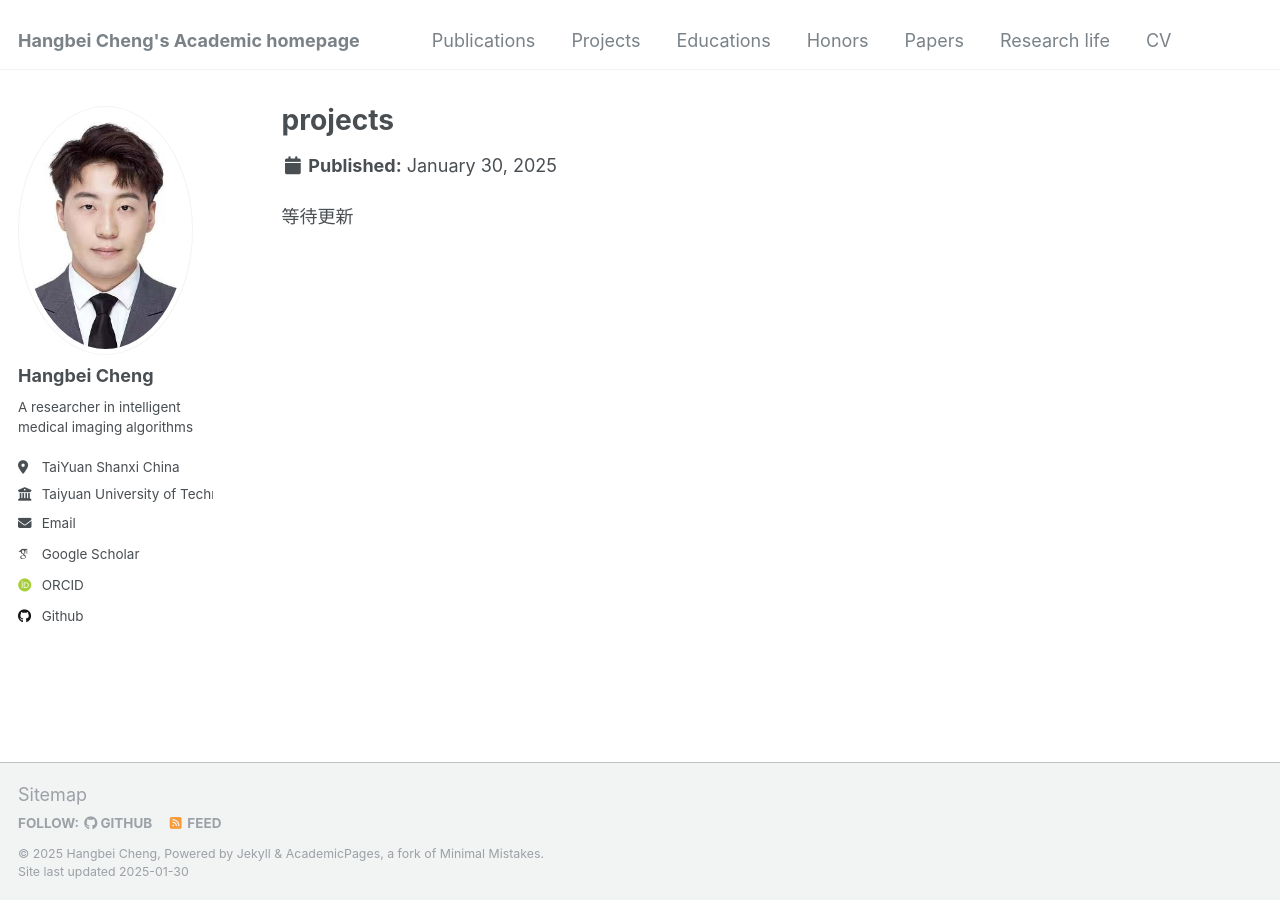
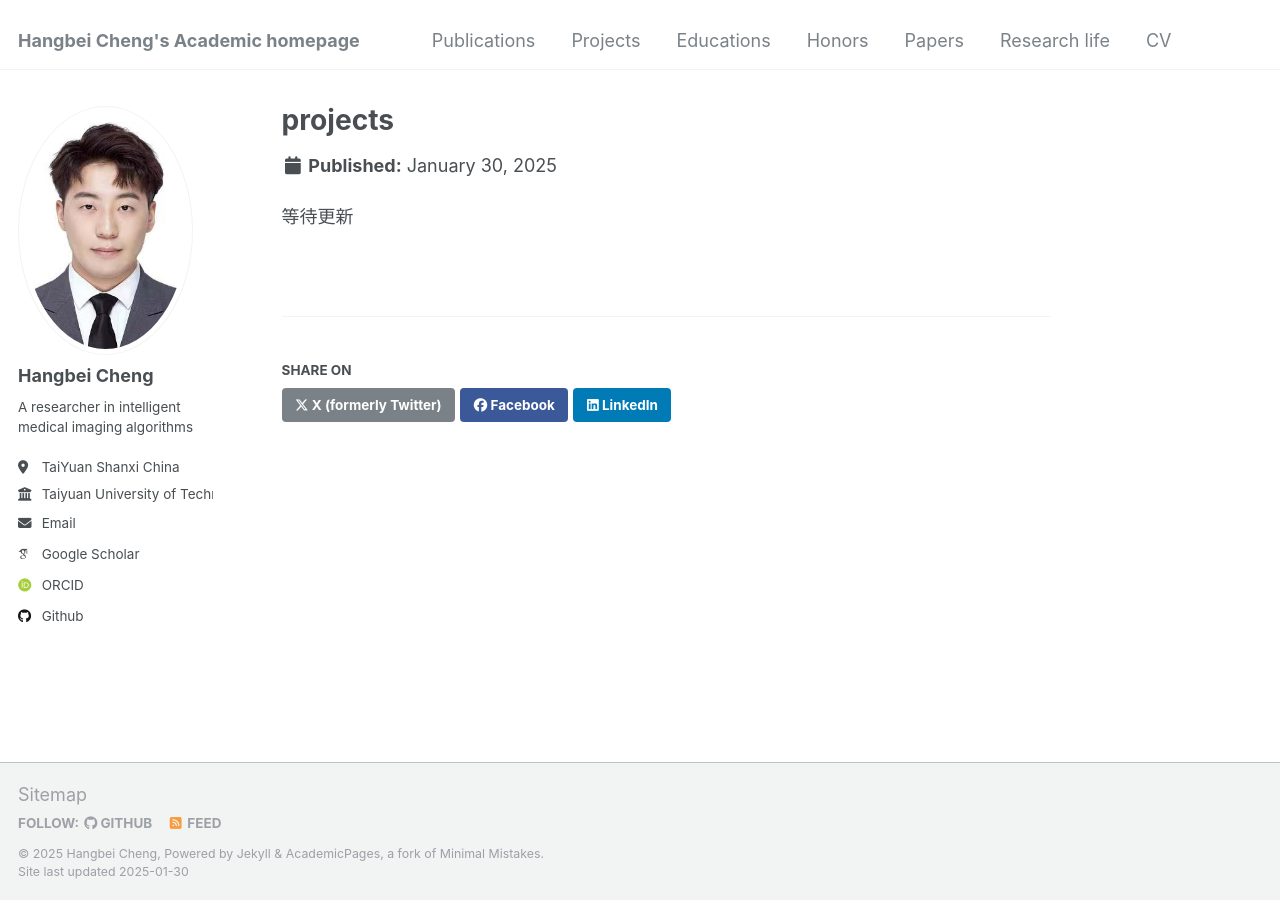
Before and after one commit to chenghangbei0702/chenghangbei0702.github.io, a Jekyll site: the page built from _projects/projects.md, in a window 1280 px wide. Built offline with Jekyll 4.4.1, drawn with Linux system fonts in a browser that asks for light colours; some web fonts are replaced; part of the change alters nothing that is shown.

Commit message:
Update _config.yml

```diff
--- a/_config.yml
+++ b/_config.yml
@@ -208,6 +208,9 @@ collections:
   News:
     output: true
     permalink: /:collection/:path/
+  Papers:
+    output: true
+    permalink: /:collection/:path/
 
 
 # These settings control how pages and collections are included in the site
@@ -269,6 +272,24 @@ defaults:
   - scope:
       path: ""
       type: honor
+    values:
+      layout: single
+      author_profile: true
+      share: true
+      comment: true
+  # _projects
+  - scope:
+      path: ""
+      type: projects
+    values:
+      layout: single
+      author_profile: true
+      share: true
+      comment: true
+  # _paper
+  - scope:
+      path: ""
+      type: paper
     values:
       layout: single
       author_profile: true
```
